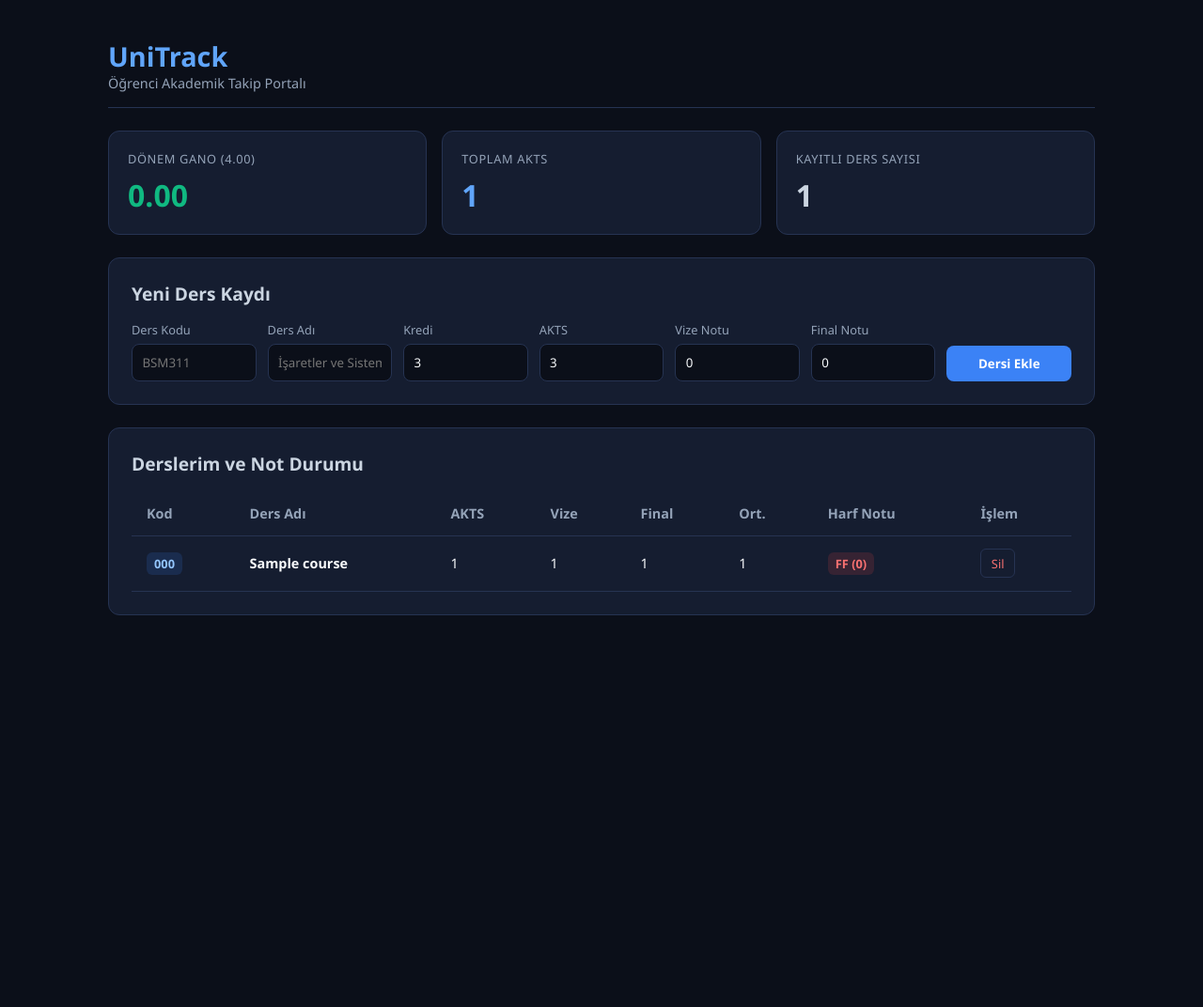
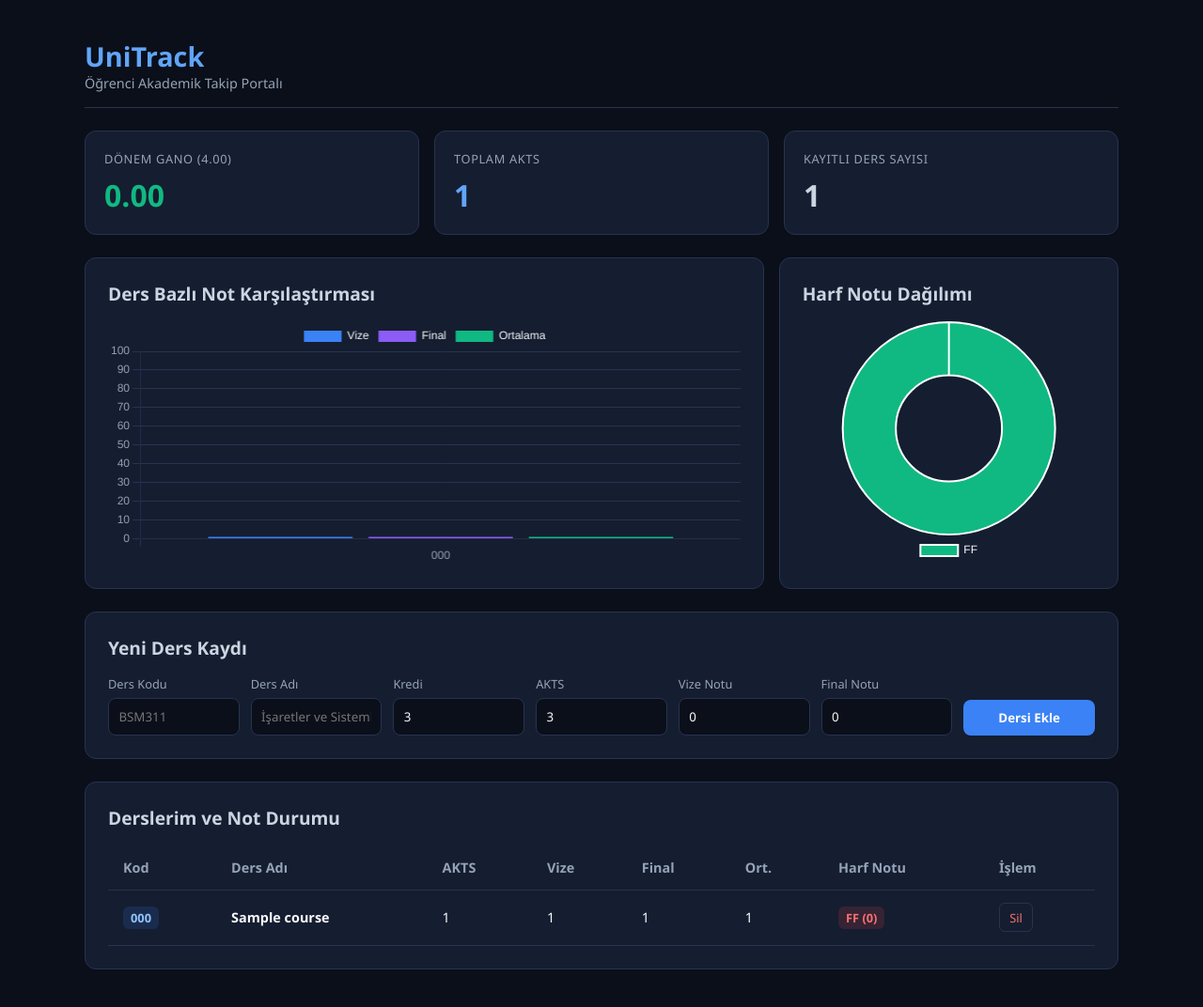
Before and after one commit to nisademir1/UniTrack, a Flask app: page / in a window 1280 px wide. Shown: the whole page at 94% size. Before the commit the page ends 655 px from the top, so only its background shows below. Run offline with Flask 3, Linux system fonts and the light colour scheme; tables that the repository leaves empty hold one stand-in row (values such as "Sample post"); some libraries are stand-ins or nearby versions.

Commit message:
Update index.html

```diff
--- a/templates/index.html
+++ b/templates/index.html
@@ -4,6 +4,8 @@
     <meta charset="UTF-8">
     <meta name="viewport" content="width=device-width, initial-scale=1.0">
     <title>UniTrack - Akademik Takip Portalı</title>
+    <!-- Chart.js Kütüphanesi -->
+    <script src="https://cdn.jsdelivr.net/npm/chart.js"></script>
     <style>
         :root {
             --bg: #0b0f19;
@@ -11,17 +13,15 @@
             --accent: #3b82f6;
             --accent-hover: #2563eb;
             --danger: #ef4444;
-            --danger-hover: #dc2626;
             --text-main: #f8fafc;
             --text-muted: #94a3b8;
             --border: #263352;
             --success: #10b981;
-            --warning: #f59e0b;
         }
 
         * { box-sizing: border-box; margin: 0; padding: 0; font-family: 'Segoe UI', system-ui, sans-serif; }
         body { background-color: var(--bg); color: var(--text-main); padding: 2.5rem 1rem; display: flex; justify-content: center; }
-        .container { width: 100%; max-width: 1050px; display: flex; flex-direction: column; gap: 1.5rem; }
+        .container { width: 100%; max-width: 1100px; display: flex; flex-direction: column; gap: 1.5rem; }
 
         header { border-bottom: 1px solid var(--border); padding-bottom: 1rem; display: flex; justify-content: space-between; align-items: center; }
         h1 { font-size: 1.8rem; font-weight: 700; color: #60a5fa; }
@@ -30,6 +30,9 @@
         .stat-card { background-color: var(--card-bg); padding: 1.25rem; border-radius: 12px; border: 1px solid var(--border); }
         .stat-title { font-size: 0.8rem; color: var(--text-muted); text-transform: uppercase; letter-spacing: 0.05em; }
         .stat-value { font-size: 2rem; font-weight: 700; margin-top: 0.5rem; color: var(--success); }
+
+        .charts-grid { display: grid; grid-template-columns: 2fr 1fr; gap: 1rem; }
+        @media (max-width: 850px) { .charts-grid { grid-template-columns: 1fr; } }
 
         .card { background-color: var(--card-bg); padding: 1.5rem; border-radius: 12px; border: 1px solid var(--border); }
         h2 { font-size: 1.2rem; margin-bottom: 1rem; color: #cbd5e1; }
@@ -79,6 +82,22 @@
             <div class="stat-card">
                 <div class="stat-title">Kayıtlı Ders Sayısı</div>
                 <div class="stat-value" id="totalCourses" style="color: #cbd5e1;">0</div>
+            </div>
+        </div>
+
+        <!-- Grafikler Bölümü -->
+        <div class="charts-grid">
+            <div class="card">
+                <h2>Ders Bazlı Not Karşılaştırması</h2>
+                <div style="position: relative; height: 260px;">
+                    <canvas id="gradesChart"></canvas>
+                </div>
+            </div>
+            <div class="card">
+                <h2>Harf Notu Dağılımı</h2>
+                <div style="position: relative; height: 260px; display: flex; justify-content: center;">
+                    <canvas id="letterChart"></canvas>
+                </div>
             </div>
         </div>
 
@@ -137,6 +156,8 @@
 
     <script>
         const API_BASE = '/api/courses';
+        let barChartInstance = null;
+        let doughnutChartInstance = null;
 
         async function fetchCourses() {
             try {
@@ -144,6 +165,7 @@
                 const data = await res.json();
                 renderTable(data);
                 updateStats(data);
+                renderCharts(data);
             } catch (err) {
                 console.error("Veriler alınamadı:", err);
             }
@@ -178,7 +200,6 @@
             const total = courses.length;
             const totalEcts = courses.reduce((sum, c) => sum + c.ects, 0);
 
-            // AKTS ağırlıklı GANO hesaplama: Toplam (Katsayı * AKTS) / Toplam AKTS
             let totalWeightedPoints = 0;
             courses.forEach(c => {
                 totalWeightedPoints += c.grade_point * c.ects;
@@ -189,6 +210,67 @@
             document.getElementById('totalCourses').textContent = total;
             document.getElementById('totalEcts').textContent = totalEcts;
             document.getElementById('gpaValue').textContent = gano;
+        }
+
+        function renderCharts(courses) {
+            const labels = courses.map(c => c.code);
+            const midterms = courses.map(c => c.midterm);
+            const finals = courses.map(c => c.final);
+            const averages = courses.map(c => c.average);
+
+            // 1. Çubuk Grafik (Vize - Final - Ortalama)
+            const ctxBar = document.getElementById('gradesChart').getContext('2d');
+            if (barChartInstance) barChartInstance.destroy();
+
+            barChartInstance = new Chart(ctxBar, {
+                type: 'bar',
+                data: {
+                    labels: labels,
+                    datasets: [
+                        { label: 'Vize', data: midterms, backgroundColor: '#3b82f6' },
+                        { label: 'Final', data: finals, backgroundColor: '#8b5cf6' },
+                        { label: 'Ortalama', data: averages, backgroundColor: '#10b981' }
+                    ]
+                },
+                options: {
+                    responsive: true,
+                    maintainAspectRatio: false,
+                    scales: {
+                        y: { beginAtZero: true, max: 100, grid: { color: '#263352' }, ticks: { color: '#94a3b8' } },
+                        x: { grid: { color: '#263352' }, ticks: { color: '#94a3b8' } }
+                    },
+                    plugins: {
+                        legend: { labels: { color: '#f8fafc' } }
+                    }
+                }
+            });
+
+            // 2. Pasta / Halka Grafik (Harf Notu Dağılımı)
+            const letterCounts = {};
+            courses.forEach(c => {
+                letterCounts[c.letter] = (letterCounts[c.letter] || 0) + 1;
+            });
+
+            const ctxDoughnut = document.getElementById('letterChart').getContext('2d');
+            if (doughnutChartInstance) doughnutChartInstance.destroy();
+
+            doughnutChartInstance = new Chart(ctxDoughnut, {
+                type: 'doughnut',
+                data: {
+                    labels: Object.keys(letterCounts),
+                    datasets: [{
+                        data: Object.values(letterCounts),
+                        backgroundColor: ['#10b981', '#3b82f6', '#f59e0b', '#8b5cf6', '#ec4899', '#ef4444']
+                    }]
+                },
+                options: {
+                    responsive: true,
+                    maintainAspectRatio: false,
+                    plugins: {
+                        legend: { position: 'bottom', labels: { color: '#f8fafc' } }
+                    }
+                }
+            });
         }
 
         async function deleteCourse(id) {
```
